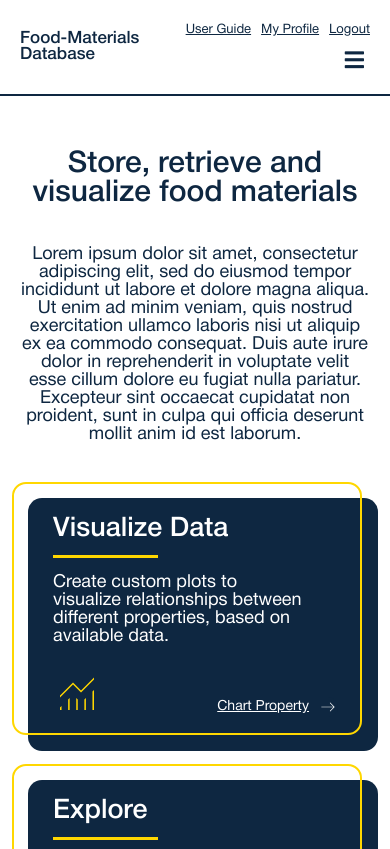
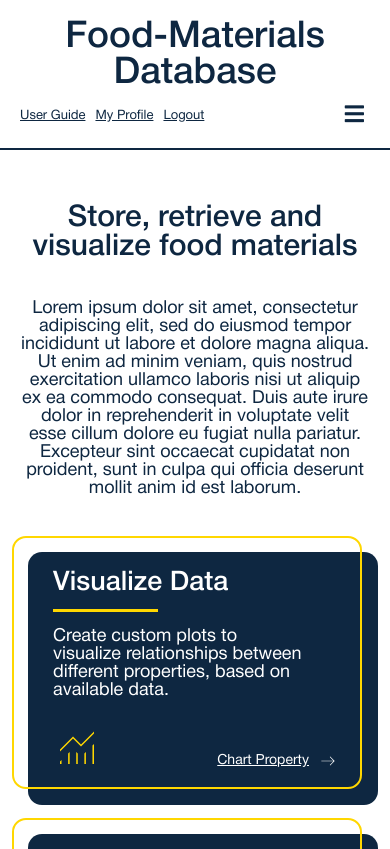
Before and after one commit to markPLP/food-materials, a plain HTML site: page index.html in a window 390 px wide. Shown: the top 849 px of the page. Drawn offline with Linux system fonts and the light colour scheme.

Commit message:
fix header - replace image

```diff
--- a/css/styles.css
+++ b/css/styles.css
@@ -657,9 +657,9 @@ h3,
       grid-template-columns: 1fr auto auto;
     }
 
-    .logo {
+    /* .logo {
       font-size: 25px;
-    }
+    } */
   }
 
   .main-navigation {
@@ -677,7 +677,7 @@ h3,
   }
 }
 
-@media screen and (max-width: 600px) {
+@media screen and (max-width: 758px) {
   .header {
     .__container {
       grid-template-columns: 1fr auto;
@@ -685,9 +685,6 @@ h3,
         'logo headerNav'
         'logo navToggle';
       gap: 10px;
-    }
-    .logo {
-      font-size: 17px;
     }
 
     .header__nav-list {
@@ -707,3 +704,18 @@ h3,
     justify-self: self-end;
   }
 }
+
+@media screen and (max-width: 536px) {
+  .header {
+    .__container {
+      grid-template-columns: 1fr 50px;
+      grid-template-areas:
+        'logo logo'
+        'headerNav navToggle';
+    }
+
+    .logo {
+      text-align: center;
+    }
+  }
+}
--- a/index.html
+++ b/index.html
@@ -457,8 +457,8 @@
                   aria-label="Data visualization example"
                 >
                   <img
-                    src="../images/placeholder-img-wip2.jpg"
-                    alt="Data visualization example for custom datasets"
+                    src="../images/visualize-your-own-data.jpg"
+                    alt="Visualize your own data"
                     class="wip-article__img"
                   />
                 </figure>
```
Also changed, not shown: images/visualize-your-own-data.jpg (added).
